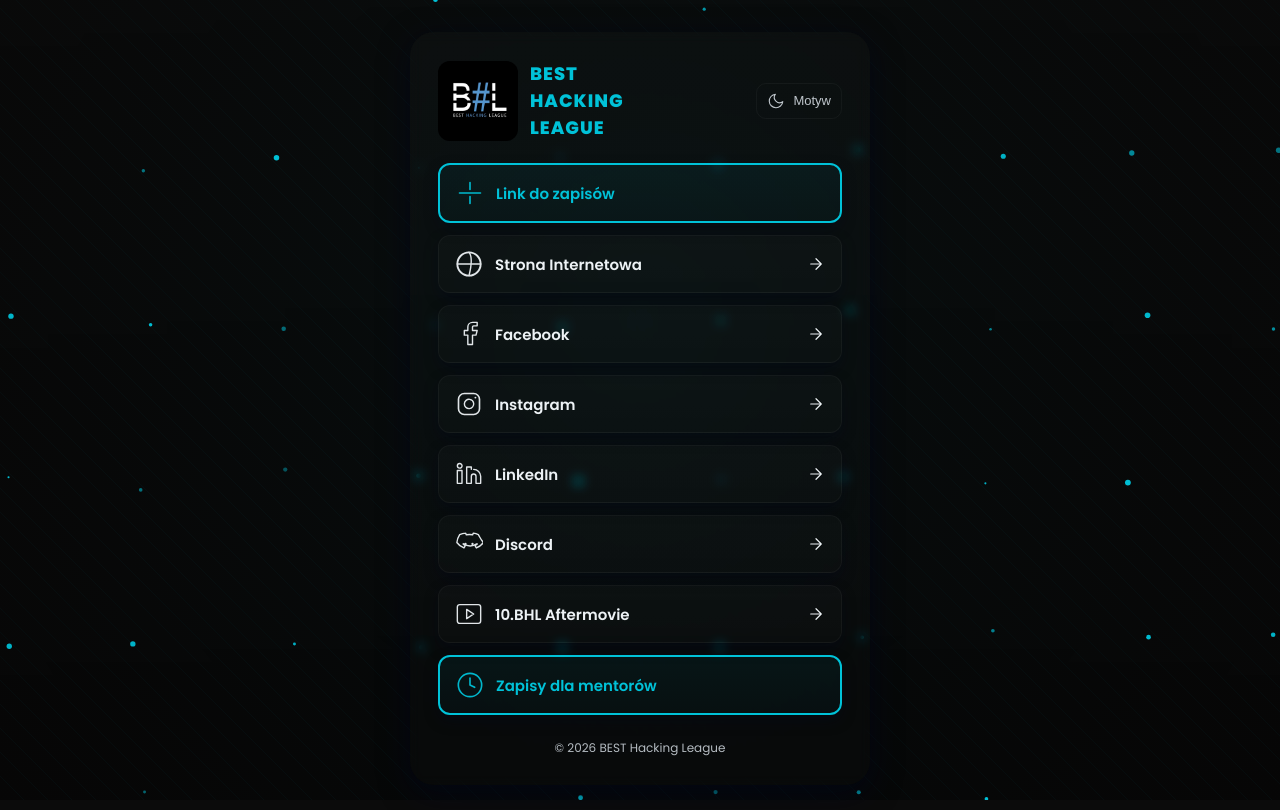
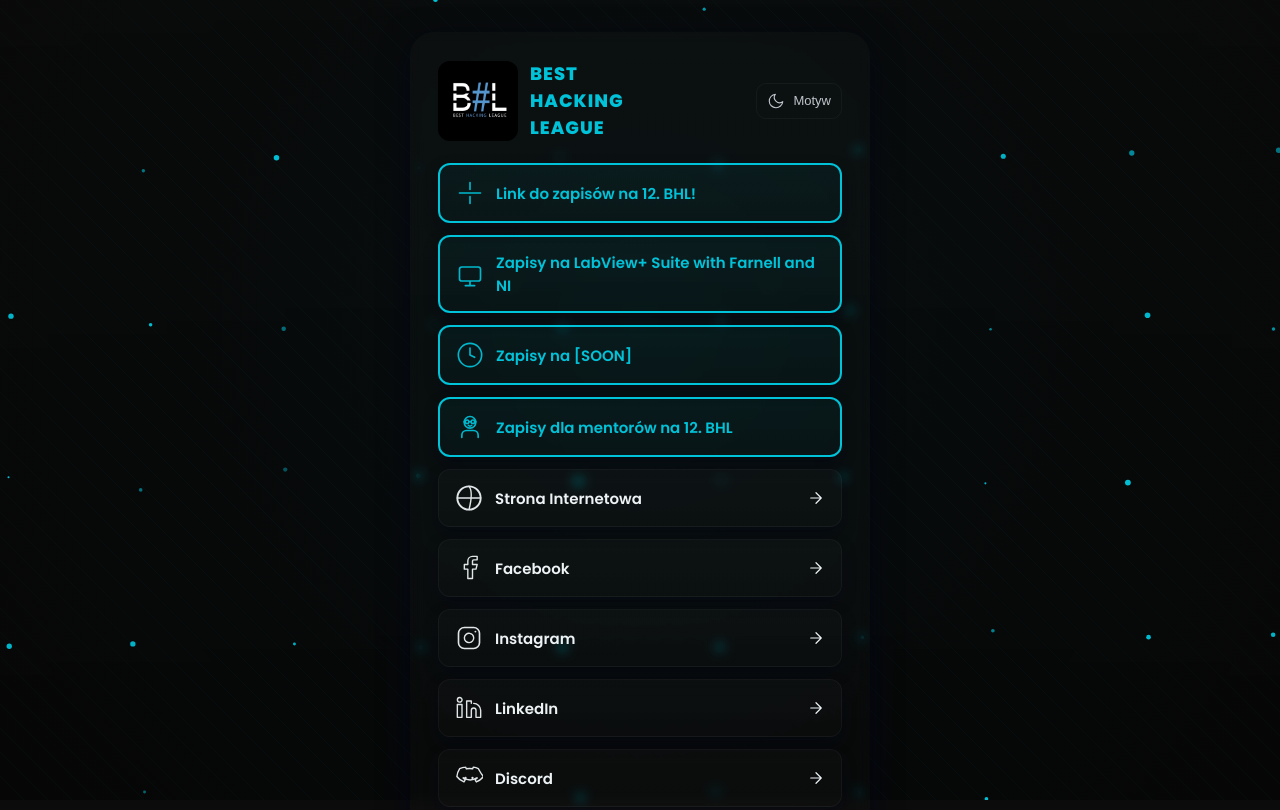
Before and after one commit to CtrlAltWinxx/Linktree, a plain HTML site: page index.html in a window 1280 px wide. Shown: the top 810 px of the page. Drawn offline with Linux system fonts and the light colour scheme.

Commit message:
Update index.html

```diff
--- a/index.html
+++ b/index.html
@@ -5,9 +5,8 @@
   <meta name="viewport" content="width=device-width,initial-scale=1" />
   <title>Best Hacking League</title>
 
-
   <link href="https://fonts.googleapis.com/css2?family=Poppins:wght@300;400;600;800&display=swap" rel="stylesheet">
-<link rel="icon" href="bhl.jpg" type="image/jpeg">
+  <link rel="icon" href="bhl.jpg" type="image/jpeg">
   <link rel="shortcut icon" href="bhl.jpg" type="image/jpeg">
 
   <style>
@@ -33,7 +32,6 @@
       color-scheme: light;
     }
 
-
     *{box-sizing:border-box}
     html,body{min-height:100%}
     body{
@@ -48,10 +46,8 @@
       justify-content:center;
       min-height:100vh;
       padding:32px;
-
       background-attachment: fixed;
     }
-
 
     #bgCanvas{
       position:fixed;
@@ -80,7 +76,6 @@
       box-shadow: var(--shadow);
       backdrop-filter: blur(6px) saturate(120%);
     }
-
 
     .brand{
       display:flex;
@@ -124,7 +119,6 @@
       font-weight:500;
     }
 
-
     .controls{
       display:flex;
       gap:8px;
@@ -145,7 +139,6 @@
       color:var(--muted);
     }
     .toggle:hover{ transform:translateY(-3px) }
-
 
     .links{
       width:100%;
@@ -193,7 +186,6 @@
       font-weight:500;
     }
 
-
     .link::after{
       content:"";
       position:absolute;
@@ -209,13 +201,11 @@
     }
     .link:hover::after{ transform:translateX(0) }
 
-
     .cta {
       border: 2px solid var(--accent);
       background: linear-gradient(180deg, rgba(0,194,216,0.06), rgba(0,194,216,0.03));
       color:var(--accent);
     }
-
 
     .foot{
       font-size:12px;
@@ -223,7 +213,6 @@
       margin-top:6px;
       opacity:0.95;
     }
-
 
     .links .link{
       transform: translateY(12px);
@@ -237,11 +226,13 @@
     .links .link:nth-child(5){ animation-delay: 0.30s }
     .links .link:nth-child(6){ animation-delay: 0.36s }
     .links .link:nth-child(7){ animation-delay: 0.42s }
+    .links .link:nth-child(8){ animation-delay: 0.48s }
+    .links .link:nth-child(9){ animation-delay: 0.54s }
+    .links .link:nth-child(10){ animation-delay: 0.60s }
 
     @keyframes dropIn{
       to{ transform:none; opacity:1 }
     }
-
 
     @media (max-width:520px){
       body{ padding:18px }
@@ -250,13 +241,11 @@
       .brand-info h1{ font-size:16px }
     }
 
-
     @media (max-width:360px){
       .link .label{ font-size:14px }
       .link .sub{ font-size:11px }
       .brand-info p{ font-size:12px }
     }
-
 
     @media (max-height:740px){
       body{ align-items:flex-start; padding-top:22px; padding-bottom:22px }
@@ -266,13 +255,11 @@
 </head>
 <body>
 
-
 <canvas id="bgCanvas" aria-hidden="true"></canvas>
 
 <main class="app" role="main" aria-labelledby="title">
   <div class="brand" role="group" aria-label="Brand">
     <div class="logo-wrap" aria-hidden="false">
-
       <img src="grafika.jpg" alt="Best Hacking League - logo">
     </div>
     <div class="brand-info">
@@ -292,7 +279,51 @@
       <div class="left">
         <svg class="icon" viewBox="0 0 24 24" fill="none" aria-hidden="true"><path d="M3 12h18M12 3v6m0 6v6" stroke="currentColor" stroke-width="1.4" stroke-linecap="round" stroke-linejoin="round"/></svg>
         <div>
-          <div class="label">Link do zapisów</div>
+          <div class="label">Link do zapisów na 12. BHL!</div>
+        </div>
+      </div>
+    </a>
+
+    <a class="link cta" href="https://docs.google.com/forms/d/e/1FAIpQLSeREyWQ9GL4C1LSmLhtBdO6AlC9EFeZ7rIw4R3r3YW2YNczMQ/viewform" target="_blank" rel="noopener noreferrer" onclick="trackClick('Zapisy LabView')">
+      <div class="left">
+        <svg class="icon" viewBox="0 0 24 24" fill="none" aria-hidden="true"><path d="M21 16V8a2 2 0 00-2-2H5a2 2 0 00-2 2v8a2 2 0 002 2h14a2 2 0 002-2zM12 22v-4m-4 4h8" stroke="currentColor" stroke-width="1.4" stroke-linecap="round" stroke-linejoin="round"/></svg>
+        <div>
+          <div class="label">Zapisy na LabView+ Suite with Farnell and NI</div>
+        </div>
+      </div>
+    </a>
+
+    <a class="link cta" href="#" target="_blank" rel="noopener noreferrer" onclick="trackClick('Zapisy SOON')">
+      <div class="left">
+        <svg class="icon" viewBox="0 0 24 24" fill="none" aria-hidden="true"><circle cx="12" cy="12" r="10" stroke="currentColor" stroke-width="1.4"/><path d="M12 6v6l4 2" stroke="currentColor" stroke-width="1.4" stroke-linecap="round" stroke-linejoin="round"/></svg>
+        <div>
+          <div class="label">Zapisy na [SOON]</div>
+        </div>
+      </div>
+    </a>
+
+    <a class="link cta" href="mailto:katarzyna.kowalska@best.pw.edu.pl" target="_blank" rel="noopener noreferrer" onclick="trackClick('Zapisy dla mentorów')">
+      <div class="left">
+        <svg class="icon" viewBox="0 0 24 24" fill="none" aria-hidden="true">
+          <g stroke="currentColor" stroke-width="1.4" stroke-linecap="round" stroke-linejoin="round">
+            <!-- Ciało -->
+            <path d="M5 21v-2a4 4 0 0 1 4-4h6a4 4 0 0 1 4 4v2" />
+            <!-- Głowa -->
+            <circle cx="12" cy="8" r="5" />
+            <!-- Lewe szkło -->
+            <circle cx="9.5" cy="7.5" r="1.5" />
+            <!-- Prawe szkło -->
+            <circle cx="14.5" cy="7.5" r="1.5" />
+            <!-- Mostek -->
+            <path d="M11 7.5h2" />
+            <!-- Zauszniki -->
+            <path d="M7 7.5h1M16 7.5h1" />
+            <!-- Uśmiech -->
+            <path d="M10.5 10.5 C11.5 11.5 12.5 11.5 13.5 10.5" />
+          </g>
+        </svg>
+        <div>
+          <div class="label">Zapisy dla mentorów na 12. BHL</div>
         </div>
       </div>
     </a>
@@ -357,24 +388,11 @@
       <div class="left">
         <svg class="icon" viewBox="0 0 24 24" fill="none" aria-hidden="true"><rect x="2" y="4" width="20" height="16" rx="2" stroke="currentColor" stroke-width="1.2"/><path d="M10 8l6 4-6 4V8z" stroke="currentColor" stroke-width="1.2" stroke-linecap="round" stroke-linejoin="round"/></svg>
         <div>
-          <div class="label">10.BHL Aftermovie</div>
+          <div class="label">10. BHL Aftermovie</div>
         </div>
       </div>
       <svg width="18" height="18" viewBox="0 0 24 24" fill="none" aria-hidden="true"><path d="M5 12h14M12 5l7 7-7 7" stroke="currentColor" stroke-width="1.6" stroke-linecap="round" stroke-linejoin="round"/></svg>
     </a>
-
-<a class="link cta" href="mailto:katarzyna.kowalska@best.pw.edu.pl" target="_blank" rel="noopener noreferrer" onclick="trackClick('Zapisy dla mentorów')">
-      <div class="left">
-        <svg class="icon" viewBox="0 0 24 24" fill="none" aria-hidden="true">
-          <path d="M12 2a10 10 0 100 20 10 10 0 000-20z" stroke="currentColor" stroke-width="1.4" stroke-linecap="round" stroke-linejoin="round"/>
-          <path d="M12 6v6l4 2" stroke="currentColor" stroke-width="1.4" stroke-linecap="round" stroke-linejoin="round"/>
-        </svg>
-        <div>
-          <div class="label">Zapisy dla mentorów</div>
-        </div>
-      </div>
-    </a>
-
 
   </nav>
 
@@ -382,7 +400,6 @@
 </main>
 
 <script>
-
 (function(){
   const root = document.documentElement;
   const btn = document.getElementById('themeToggle');
@@ -401,14 +418,11 @@
 
 function trackClick(label){
   try{
-
     console.info('[TRACK_CLICK]', label, new Date().toISOString());
-
   } catch(e){
     console.warn('tracking failed', e);
   }
 }
-
 
 (function(){
   const canvas = document.getElementById('bgCanvas');
@@ -417,7 +431,6 @@
   let w = 0, h = 0, nodes = [];
 
   function resize(){
-
     w = Math.max(window.innerWidth, document.documentElement.clientWidth || 0);
     h = Math.max(window.innerHeight, document.documentElement.clientHeight || 0);
     canvas.width = Math.floor(w * DPR);
@@ -426,7 +439,6 @@
     canvas.style.height = h + 'px';
     ctx.setTransform(DPR,0,0,DPR,0,0);
   }
-
 
   function initNodes(){
     nodes = [];
@@ -454,13 +466,11 @@
   function draw(){
     ctx.clearRect(0,0,w,h);
 
-
     const g = ctx.createLinearGradient(0,0,0,h);
     g.addColorStop(0, 'rgba(0,0,0,0.16)');
     g.addColorStop(1, 'rgba(0,0,0,0.4)');
     ctx.fillStyle = g;
     ctx.fillRect(0,0,w,h);
-
 
     ctx.save();
     ctx.globalAlpha = 0.03;
@@ -474,20 +484,16 @@
     }
     ctx.restore();
 
-
     for(let i=0;i<nodes.length;i++){
       const n = nodes[i];
-
       n.phase += 0.01 + (i%3)*0.001;
       n.x = n.ox + Math.sin(n.phase) * 10 + n.vx * 20;
       n.y = n.oy + Math.cos(n.phase) * 10 + n.vy * 20;
-
 
       ctx.beginPath();
       ctx.fillStyle = 'rgba(0,194,216,' + (0.4 + Math.abs(Math.sin(n.phase))*0.6) + ')';
       ctx.arc(n.x, n.y, n.r, 0, Math.PI*2);
       ctx.fill();
-
 
       for(let j=i+1;j<Math.min(nodes.length, i+12); j++){
         const m = nodes[j];
@@ -505,7 +511,6 @@
       }
     }
 
-
     const cx = w * 0.5, cy = h * 0.4;
     const rad = Math.max(w,h) * 0.7;
     const glow = ctx.createRadialGradient(cx,cy,0, cx,cy, rad);
@@ -515,13 +520,11 @@
     ctx.fillRect(0,0,w,h);
   }
 
-
   let raf;
   function anim(){
     draw();
     raf = requestAnimationFrame(anim);
   }
-
 
   let resizeTO;
   function handleResize(){
@@ -532,7 +535,6 @@
     }, 80);
   }
 
-
   function start(){
     resize();
     initNodes();
@@ -540,7 +542,6 @@
     window.addEventListener('resize', handleResize, {passive:true});
   }
 
-
   window.addEventListener('load', start);
 })();
 </script>
```
